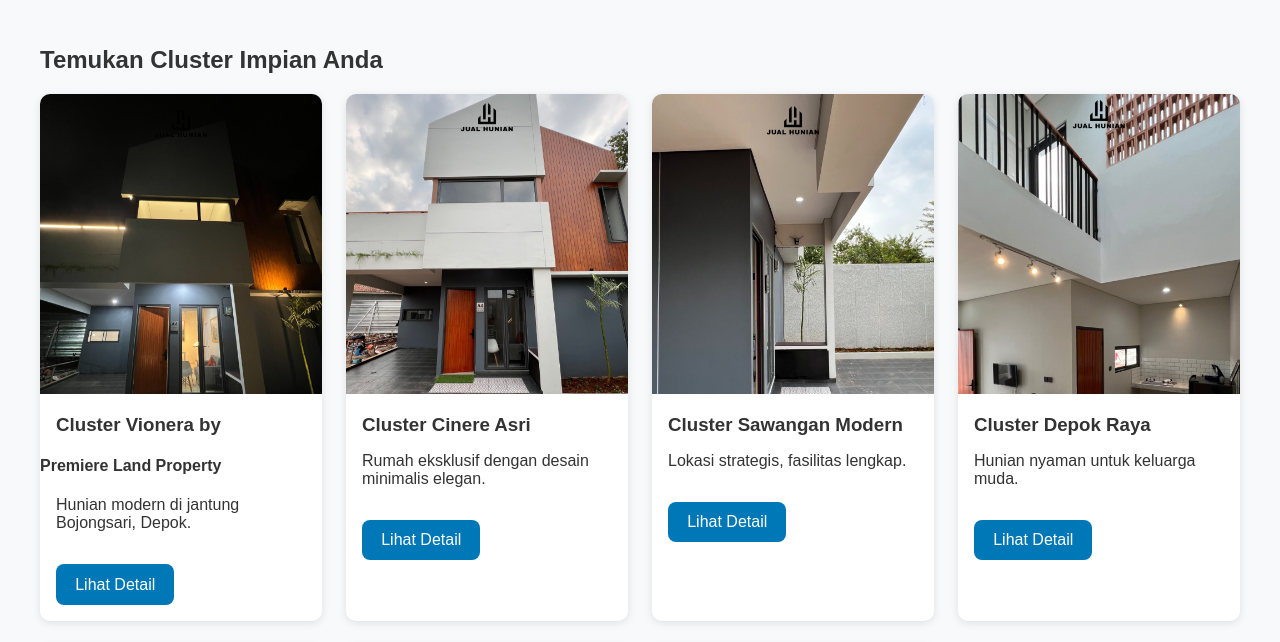
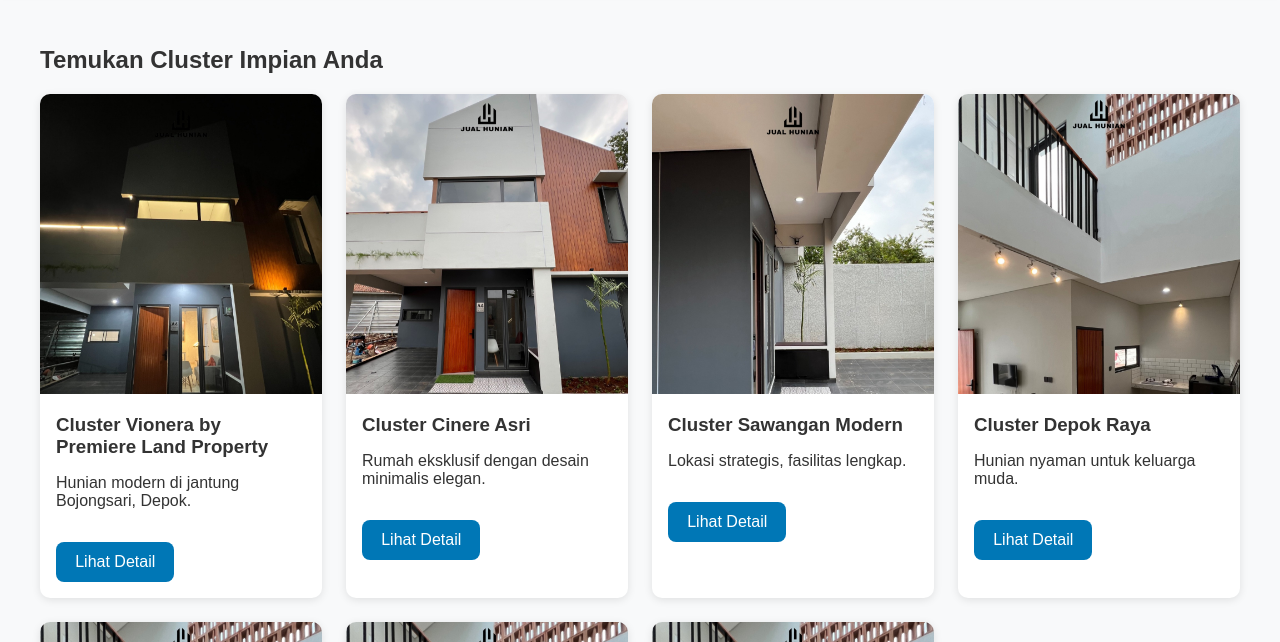
Before and after one commit to jualhunian/netlify_jualhunian.co, a plain HTML site: page index.html in a window 1280 px wide. Shown: the part 98-740 px from the top of the page. Drawn offline with Linux system fonts and the light colour scheme.

Commit message:
Update index.html

```diff
--- a/index.html
+++ b/index.html
@@ -50,8 +50,8 @@
 	  <!--PREMIERELAND VIONERA-->
 	<div class="cluster-card">
       <img src="images/PremiereLand/Vionera/Vio/1.jpg" alt="Cluster Vionera by Premiere Land Property">
-      <h3>Cluster Vionera by</h3>
-		<h4>Premiere Land Property</h4>
+      <h3>Cluster Vionera by Premiere Land Property</h3>
+		<!--<h4>Premiere Land Property</h4>-->
       <p>Hunian modern di jantung Bojongsari, Depok.</p>
       <a class="btn" href="cluster_PremiereLand_Vionera.html">Lihat Detail</a>
     </div>
```
